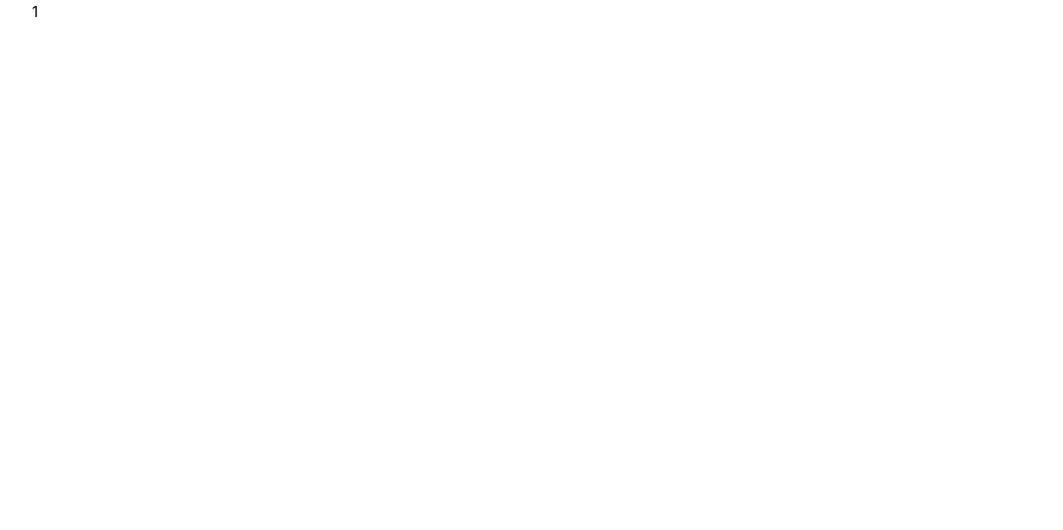
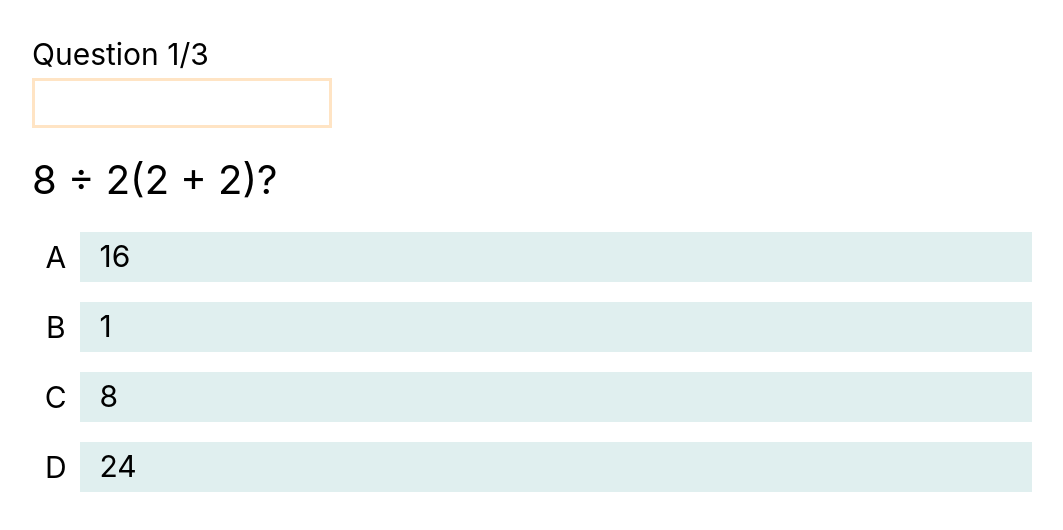
Before and after one commit to thantwaisoe/quiz-app, a Vue app: page /quiz/1 in a window 1280 px wide. Shown: the top 530 px of the page, without its empty margins (108-1171 px from the left). Built offline with nearby package versions, Linux system fonts and the light colour scheme.

Commit message:
added question and dynamic rendering (single question)

```diff
--- /dev/null
+++ b/src/components/Question.vue
@@ -0,0 +1,19 @@
+<template>
+    <div class="question-container">
+        <h1 class="question">{{ question.text }}?</h1>
+    </div>
+    <div v-for="option in question.options" :key="option.id" class="option-container">
+        <div class="option">
+            <p class="option-label">{{ option.label }}</p>
+            <p class="option-value">{{ option.text }}</p>
+        </div>
+    </div>
+</template>
+
+<script setup>
+const data = defineProps(['currentQuestion'])
+const {currentQuestion: question} = data
+
+</script>
+
+<style scoped></style>
--- /dev/null
+++ b/src/components/QuestionHeader.vue
@@ -0,0 +1,14 @@
+<template>
+    <header>
+        <h4>Question 1/3</h4>
+        <div class="bar">
+            <div class="completion"></div>
+        </div>
+    </header>
+</template>
+
+<script setup>
+
+</script>
+
+<style scoped></style>
--- a/src/views/QuizView.vue
+++ b/src/views/QuizView.vue
@@ -1,16 +1,72 @@
 <template>
+    <QuestionHeader />
     <div>
-         {{ id }}
+        <QuestionVue :currentQuestion="quiz.questions[currentQuestionIndex]"/>
     </div>
 </template>
 
 <script setup>
 import { useRoute } from 'vue-router';
-
+import QuestionVue from '../components/Question.vue';
+import QuestionHeader from '../components/QuestionHeader.vue';
+import quizQuestion from '../../data/quizes.json'
+import { ref } from 'vue';
 const route = useRoute()
-const id = route.params.id
+const id = parseInt(route.params.id)
+const quiz = quizQuestion.find(q => q.id === id)
+const currentQuestionIndex = ref(0)
 </script>
 
-<style scoped>
+<style>
+header {
+    margin-top: 30px;
+}
 
+h4 {
+    font-size: 30px;
+}
+
+.bar {
+    width: 300px;
+    height: 50px;
+    border: 3px solid bisque;
+}
+
+.completion {
+    height: 100%;
+    /* make dynamic  */
+    width: 0%;
+    background-color: bisque;
+}
+
+.question-container {
+    margin-top: 20px;
+}
+
+.question {
+    font-size: 40px;
+    margin-bottom: 20px;
+}
+
+.option {
+    display: flex;
+    margin-bottom: 20px;
+    cursor: pointer;
+}
+
+.option-label {
+    width: 50px;
+    height: 50px;
+    font-size: 30px;
+    display: flex;
+    align-items: center;
+    justify-content: center;
+}
+
+.option-value {
+    background: rgb(224, 239, 239);
+    width: 100%;
+    font-size: 30px;
+    padding: 0 20px;
+}
 </style>
```
